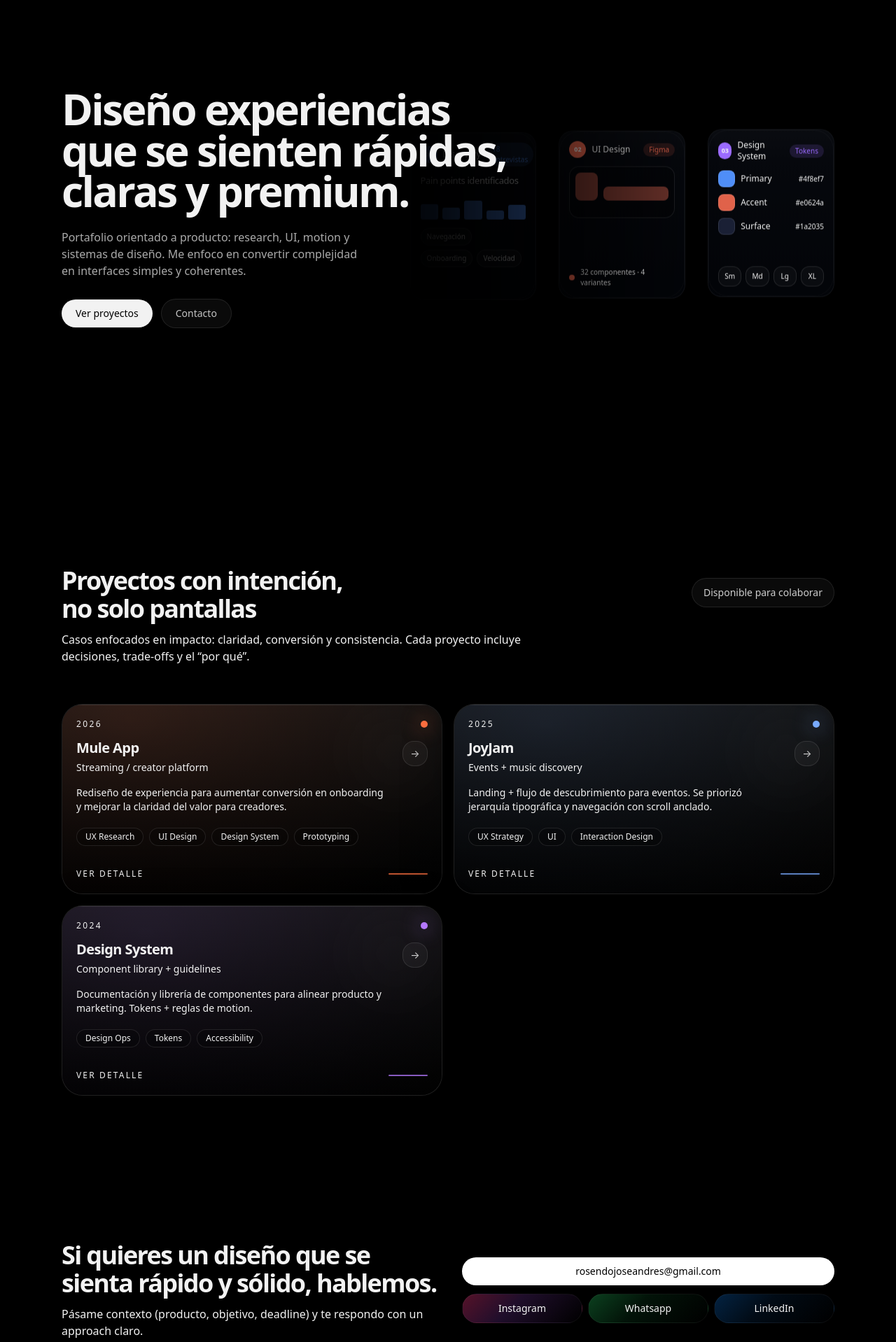
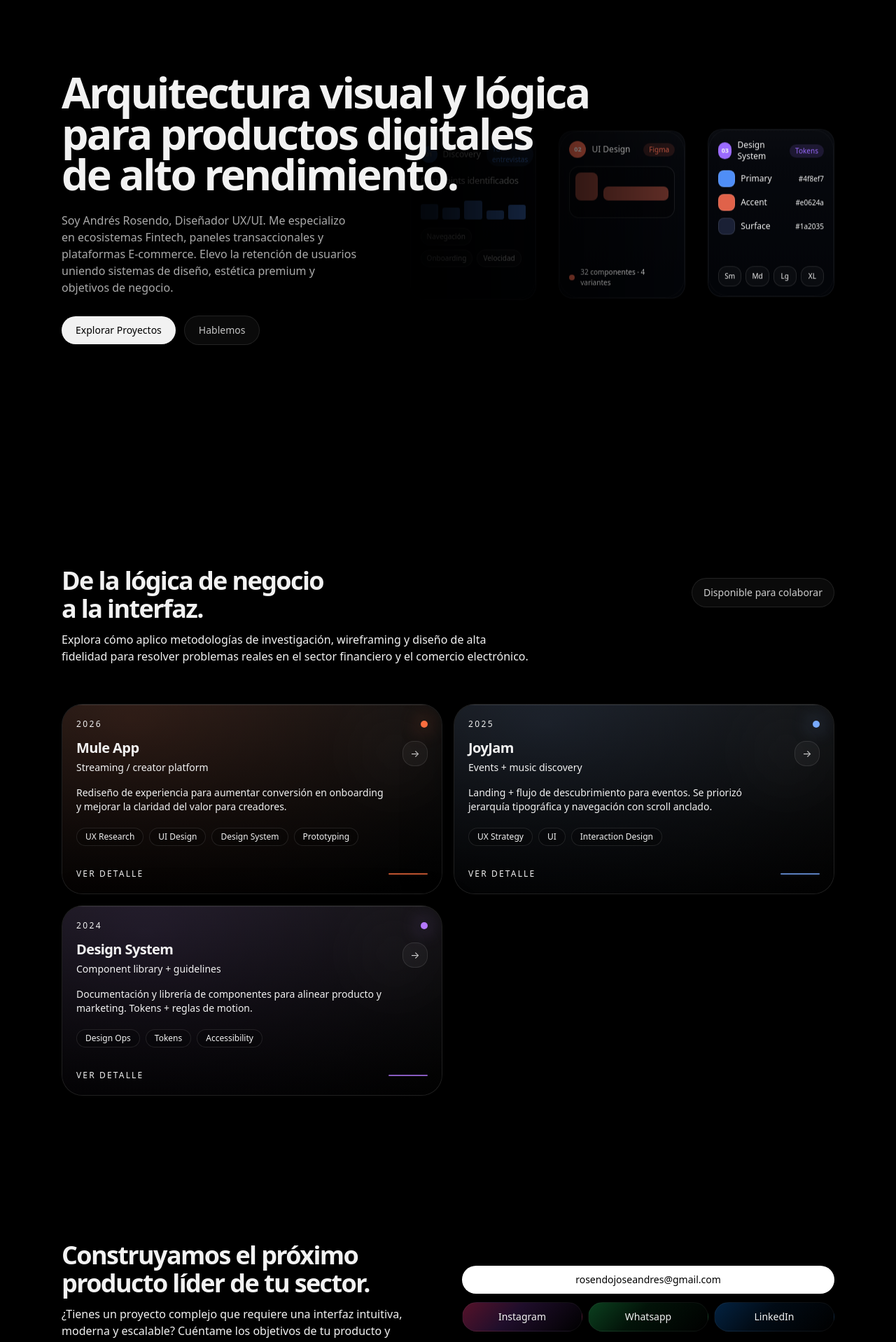
Before and after one commit to rosendojoseandres-dev/rosendodesign, a Next.js app: page / in a window 1280 px wide. Shown: the part 160-2078 px from the top of the page at 70% size. Built offline with nearby package versions, Linux system fonts and the light colour scheme.

Commit message:
Update texts, remove 'Hola soy', add green pulsing status indicator, and add scroll to top on reload

```diff
--- a/src/components/Footer.tsx
+++ b/src/components/Footer.tsx
@@ -32,12 +32,11 @@ export default function Footer() {
           <div className="grid gap-8 md:grid-cols-2 md:items-center md:gap-10">
             <div>
               <h3 className="text-[1.72rem] font-semibold leading-[1.02] tracking-[-0.045em] sm:max-w-[14ch] sm:text-3xl md:max-w-none md:text-4xl">
-                <span className="block">Si quieres un diseño que se</span>
-                <span className="block whitespace-nowrap">sienta rápido y sólido, hablemos.</span>
+                <span className="block">Construyamos el próximo</span>
+                <span className="block whitespace-nowrap">producto líder de tu sector.</span>
               </h3>
               <p className="mt-3 max-w-xl text-sm leading-relaxed text-white/62 sm:text-[15px] md:text-base">
-                Pásame contexto (producto, objetivo, deadline) y te respondo con
-                un approach claro.
+                ¿Tienes un proyecto complejo que requiere una interfaz intuitiva, moderna y escalable? Cuéntame los objetivos de tu producto y definamos el mejor enfoque visual y técnico.
               </p>
             </div>
 
--- a/src/components/Hero.tsx
+++ b/src/components/Hero.tsx
@@ -17,9 +17,9 @@ export default function Hero() {
             transition={{ duration: 0.85, ease: [0.2, 0.8, 0.2, 1] }}
             className="mt-0 max-w-[720px] text-4xl font-semibold leading-[0.96] tracking-[-0.045em] text-[#F2F2F2] md:text-[3.45rem] lg:text-[3.8rem]"
           >
-            <span className="block md:whitespace-nowrap">Diseño experiencias</span>
-            <span className="block md:whitespace-nowrap">que se sienten rápidas,</span>
-            <span className="block md:whitespace-nowrap">claras y premium.</span>
+            <span className="block md:whitespace-nowrap">Arquitectura visual y lógica</span>
+            <span className="block md:whitespace-nowrap">para productos digitales</span>
+            <span className="block md:whitespace-nowrap">de alto rendimiento.</span>
           </motion.h1>
 
           <motion.p
@@ -28,9 +28,7 @@ export default function Hero() {
             transition={{ duration: 0.8, delay: 0.1, ease: [0.2, 0.8, 0.2, 1] }}
             className="mt-5 max-w-[38rem] text-pretty text-sm leading-relaxed text-[#F2F2F2]/70 sm:mt-6 sm:text-[15px] md:text-base lg:max-w-[32rem]"
           >
-            Portafolio orientado a producto: research, UI, motion y sistemas de
-            diseño. Me enfoco en convertir complejidad en interfaces simples y
-            coherentes.
+            Soy Andrés Rosendo, Diseñador UX/UI. Me especializo en ecosistemas Fintech, paneles transaccionales y plataformas E-commerce. Elevo la retención de usuarios uniendo sistemas de diseño, estética premium y objetivos de negocio.
           </motion.p>
 
           <motion.div
@@ -43,13 +41,13 @@ export default function Hero() {
               href="#proyectos"
               className="rounded-full bg-[#F2F2F2] px-4 py-2.5 text-xs font-medium text-black transition hover:bg-[#F2F2F2]/90 sm:px-5 sm:text-sm"
             >
-              Ver proyectos
+              Explorar Proyectos
             </a>
             <a
               href="mailto:tuemail@correo.com"
               className="rounded-full border border-white/10 bg-white/[0.04] px-4 py-2.5 text-xs text-[#F2F2F2]/80 transition hover:bg-white/[0.08] sm:px-5 sm:text-sm"
             >
-              Contacto
+              Hablemos
             </a>
           </motion.div>
 
--- a/src/components/Navbar.tsx
+++ b/src/components/Navbar.tsx
@@ -42,6 +42,13 @@ export default function Navbar() {
     const unsub = scrollY.on("change", (v) => setScrolled(v > 60));
     return unsub;
   }, [scrollY]);
+
+  useEffect(() => {
+    if (typeof window !== "undefined") {
+      window.history.scrollRestoration = "manual";
+      window.scrollTo(0, 0);
+    }
+  }, []);
 
   /* 0 → 1 spring-smoothed progress */
   const raw = useTransform(scrollY, [0, 120], [0, 1]);
@@ -90,10 +97,11 @@ export default function Navbar() {
             <a
               href="#top"
               className="group inline-flex items-center gap-2 text-[11px] font-medium tracking-wide sm:text-xs md:text-sm"
+              onClick={() => window.scrollTo(0, 0)}
             >
-              <span className="h-2 w-2 rounded-full bg-white/60 shadow-[0_0_0_6px_rgba(255,255,255,.06)] transition group-hover:bg-white" />
+              <span className="h-2 w-2 animate-pulse rounded-full bg-green-500 shadow-[0_0_0_4px_rgba(34,197,94,.15)] transition group-hover:bg-green-400" />
               <span className="text-white/90 transition group-hover:text-white">
-                Hola soy Andres Rosendo
+                Andres Rosendo
               </span>
             </a>
 
--- a/src/components/ProjectsSection.tsx
+++ b/src/components/ProjectsSection.tsx
@@ -97,12 +97,11 @@ export default function ProjectsSection({ projects }: { projects: Project[] }) {
           <div className="flex flex-col gap-5 md:flex-row md:items-start md:justify-between">
             <div>
               <h2 className="text-[1.72rem] font-semibold leading-[1.02] tracking-[-0.045em] sm:text-3xl md:text-4xl">
-                <span className="block whitespace-nowrap">Proyectos con intención,</span>
-                <span className="block whitespace-nowrap">no solo pantallas</span>
+                <span className="block whitespace-nowrap">De la lógica de negocio</span>
+                <span className="block whitespace-nowrap">a la interfaz.</span>
               </h2>
               <p className="mt-3 max-w-2xl text-sm leading-relaxed text-white/62 sm:text-[15px] md:text-base">
-                Casos enfocados en impacto: claridad, conversión y consistencia.
-                Cada proyecto incluye decisiones, trade-offs y el “por qué”.
+                Explora cómo aplico metodologías de investigación, wireframing y diseño de alta fidelidad para resolver problemas reales en el sector financiero y el comercio electrónico.
               </p>
             </div>
 
```
